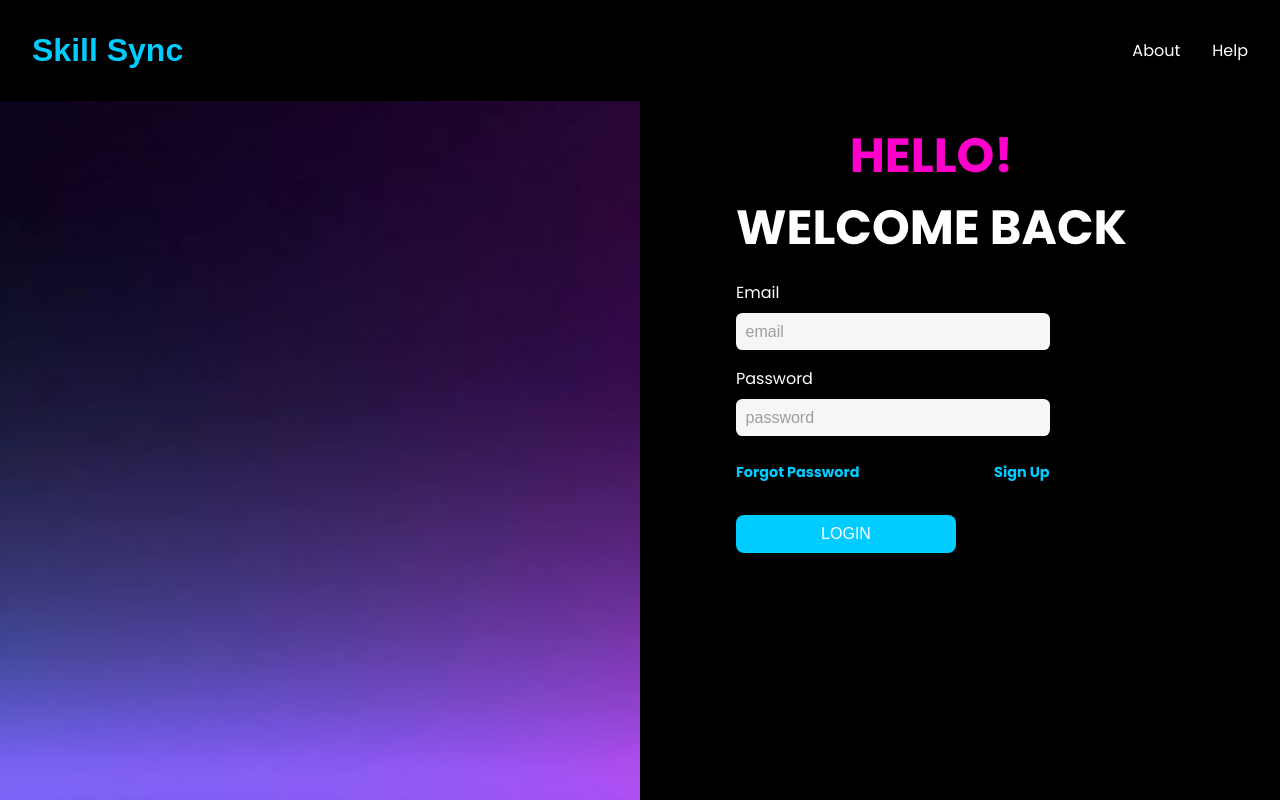
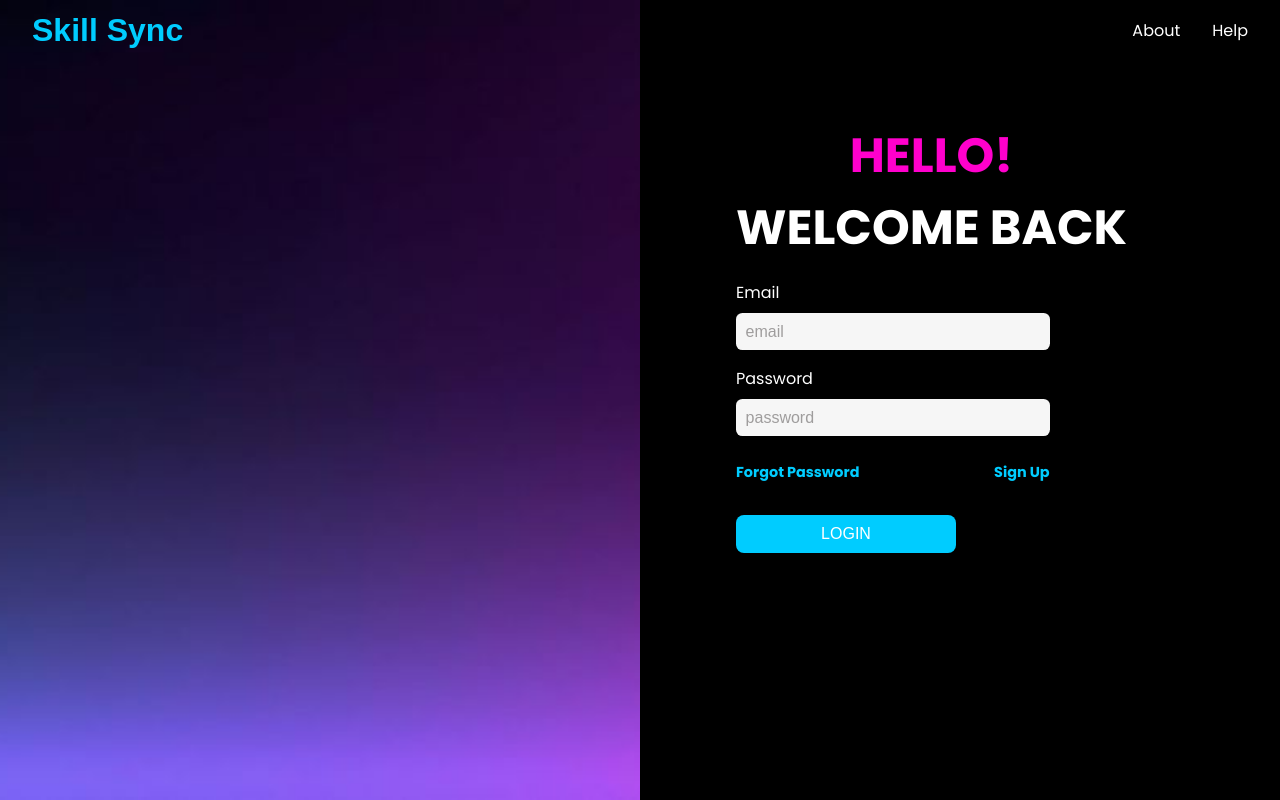
Before and after one commit to ShreyasPES566/SkillSync, a React (Vite) app in the folder frontend/: page / in a window 1280 px wide. Built offline with nearby package versions, Linux system fonts and the light colour scheme; a web font is replaced by a local one.

Commit message:
Created routing for certain pages

```diff
--- a/frontend/src/App.jsx
+++ b/frontend/src/App.jsx
@@ -4,6 +4,8 @@ import Login from './pages/login/Login'
 import Register from './pages/register/Register'
 import Profile from './pages/profile/Profile'
 import Landing from './pages/landing/Landing'
+import About from './pages/about/About'
+import Help1 from './pages/help/Help1'
 function App() {
 
 
@@ -15,6 +17,8 @@ function App() {
       <Route path='/register' element={<Register />} />
       <Route path='/profile' element={<Profile />} />
       <Route path='/landing' element={<Landing />}/>
+      <Route path='/about' element={<About />}/>
+      <Route path='/help' element={<Help1 />}/>
      </Routes>
      </BrowserRouter>
     </>
--- a/frontend/src/pages/login/Login.jsx
+++ b/frontend/src/pages/login/Login.jsx
@@ -70,8 +70,8 @@ const Login = () => {
             Skill Sync
           </div>
           <div className="subnav poppins-regular">
-            <div style={{color: 'white'}}>About</div>
-            <div style={{color: 'white'}}>Help</div>
+            <div style={{color: 'white'}}><Link to={'/about'}>About</Link></div>
+            <div style={{color: 'white'}}><Link to={'/help'}>Help</Link></div>
           </div>
         </div>
       </div>
```
